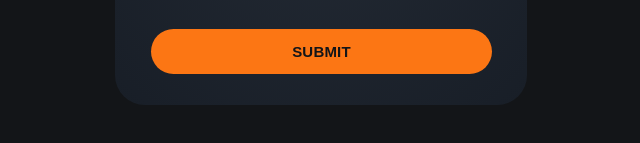
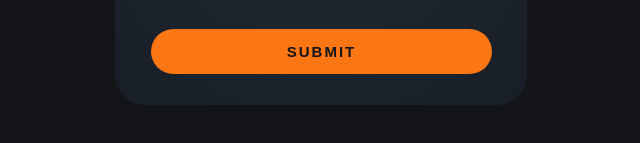
Before and after one commit to Jojo25011990/interactive-rating-component, a website: page index.html in a window 1280 px wide. Shown: the part 503-646 px from the top of the page, 319-959 px from the left. Drawn offline with Linux system fonts and the light colour scheme.

Commit message:
fixed btn letter-spacing from 0.02rem to 0.2rem

```diff
--- a/sass/main.scss
+++ b/sass/main.scss
@@ -108,7 +108,7 @@ body {
       line-height: 4.5rem;
       font-size: inherit;
       font-weight: bold;
-      letter-spacing: 0.02rem;
+      letter-spacing: 0.2rem;
       cursor: pointer;
       transition: background-color 0.3s;
       text-transform: uppercase;
```
Also changed, not shown: css/style.css.
